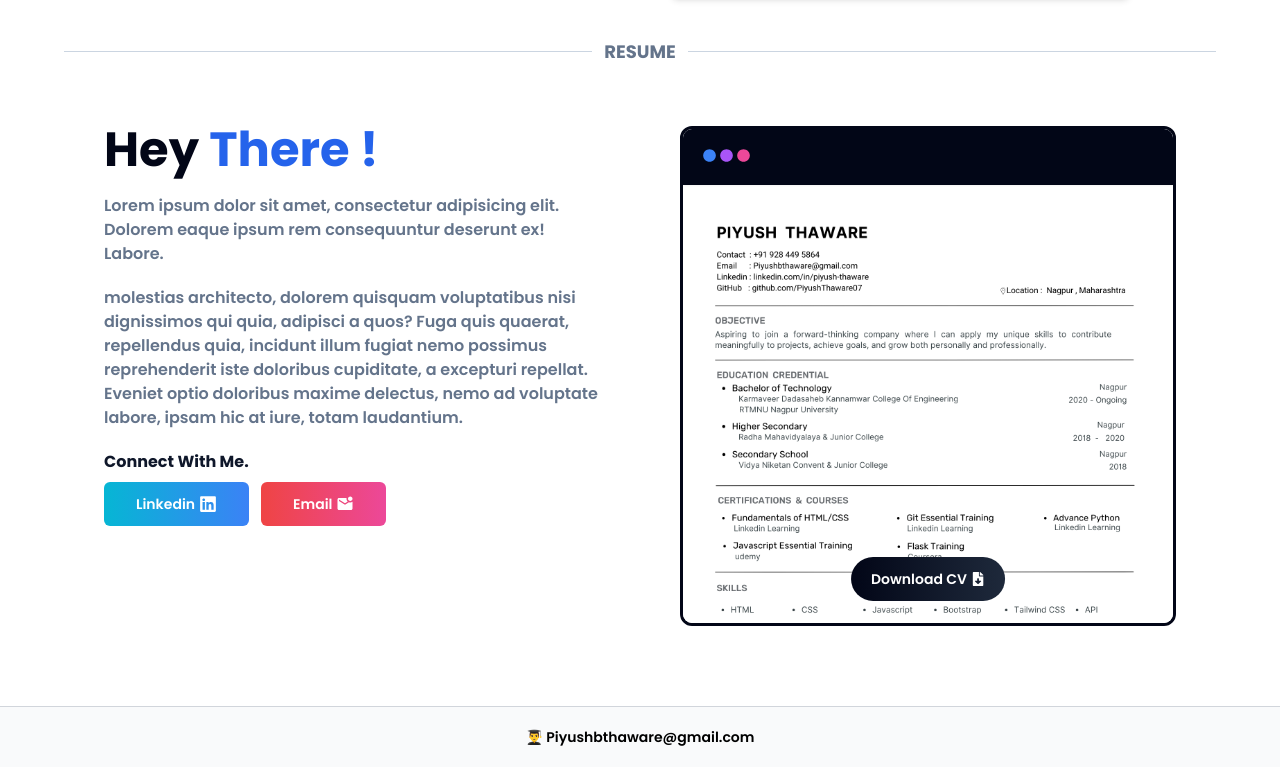
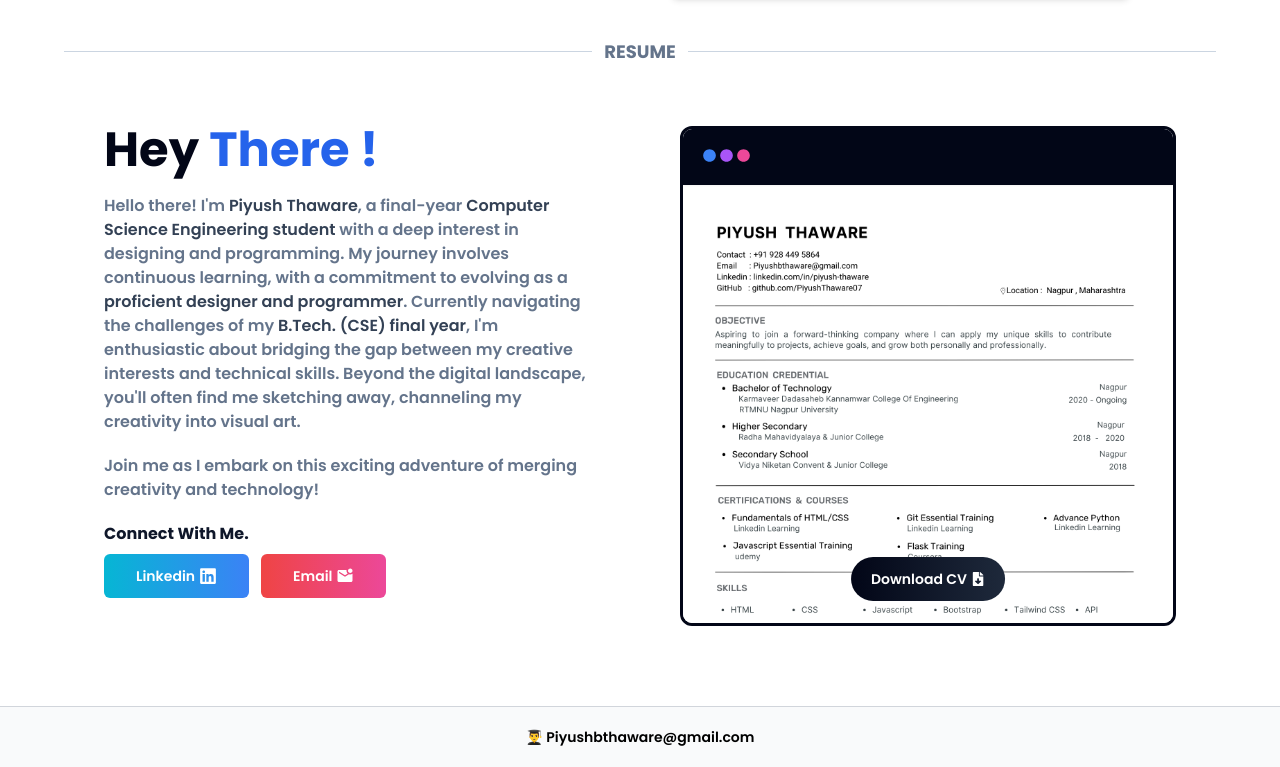
Before and after one commit to PiyushThaware07/portfolio2.0, a React (Vite) app in the folder client/: page / in a window 1280 px wide. Shown: the part 1626-2393 px from the top of the page. Built offline with nearby package versions, Linux system fonts and the light colour scheme; no server answers.

Commit message:
About data added

```diff
--- a/client/src/components/Resume.jsx
+++ b/client/src/components/Resume.jsx
@@ -10,6 +10,7 @@ import resume from "../assets/img/resume.png";
 
 
 export default function Resume() {
+
     return (
         <>
             <div className="px-0 sm:px-10 md:px-16 pb-10">
@@ -22,15 +23,16 @@ export default function Resume() {
                     <div className="about p-7 sm:p-10">
                         <h1 className='text-4xl sm:text-5xl font-bold capitalize text-slate-950'>Hey <span className='text-blue-600' >There !</span></h1>
                         <p className='mt-5 mb-2 text-md font-semibold text-slate-500'>
-                            Lorem ipsum dolor sit amet, consectetur adipisicing elit. Dolorem eaque ipsum rem consequuntur deserunt ex! Labore.
+                            Hello there! I'm <span className='text-slate-700' >Piyush Thaware</span>, a final-year <span className='text-slate-700' >Computer Science Engineering student</span> with a deep interest in designing and programming. My journey involves continuous learning, with a commitment to evolving as a <span className='text-slate-700' >proficient designer and programmer</span>. Currently navigating the challenges of my <span className='text-slate-700' >B.Tech. (CSE) final year</span>, I'm enthusiastic about bridging the gap between my creative interests and technical skills. Beyond the digital landscape, you'll often find me sketching away, channeling my creativity into visual art.
                         </p>
-                        <p className='mt-5 mb-2 text-md font-semibold text-slate-500'>
-                            molestias architecto, dolorem quisquam voluptatibus nisi dignissimos qui quia, adipisci a quos? Fuga quis quaerat, repellendus quia, incidunt illum fugiat nemo possimus reprehenderit iste doloribus cupiditate, a excepturi repellat. Eveniet optio doloribus maxime delectus, nemo ad voluptate labore, ipsam hic at iure, totam laudantium.
+                        <p className='mt-5 mb-2 text-md font-semibold text-slate-500' >
+                            Join me as I embark on this exciting adventure of merging creativity and technology!
                         </p>
+
                         <h1 className='mt-5 mb-2 text-md font-bold text-slate-900'>Connect With Me.</h1>
                         <div className="flex flex-nowrap items-center gap-3">
-                            <button type="button" className='px-8 py-3 text-white bg-gradient-to-r from-cyan-500 to-blue-500 font-semibold text-sm rounded-md flex flex-nowrap items-center gap-1' >Linkedin <FaLinkedin className='text-lg' /></button>
-                            <button type="button" className='px-8 py-3 text-white bg-gradient-to-r from-red-500 to-pink-500 font-semibold text-sm rounded-md flex flex-nowrap items-center gap-1' >Email <MdMarkEmailUnread className='text-lg' /></button>
+                            <a href='https://linkedin.com/in/piyush-thaware/' target='_blank' className='cursor-pointer  px-8 py-3 text-white bg-gradient-to-r from-cyan-500 to-blue-500 font-semibold text-sm rounded-md flex flex-nowrap items-center gap-1' >Linkedin <FaLinkedin className='text-lg' /></a>
+                            <a href="mailto:piyushbthaware@gmail.com?subject=Your%20Subject&body=Your%20Message" target="_blank" className='cursor-pointer  px-8 py-3 text-white bg-gradient-to-r from-red-500 to-pink-500 font-semibold text-sm rounded-md flex flex-nowrap items-center gap-1' >Email <MdMarkEmailUnread className='text-lg' /></a>
                         </div>
                     </div>
                     <div className="pdf border-[3px] border-slate-950 rounded-xl mx-5 sm:mx-10 md:m-10 min-h-[400px] sm:max-h-[500px] overflow-hidden relative">
```
